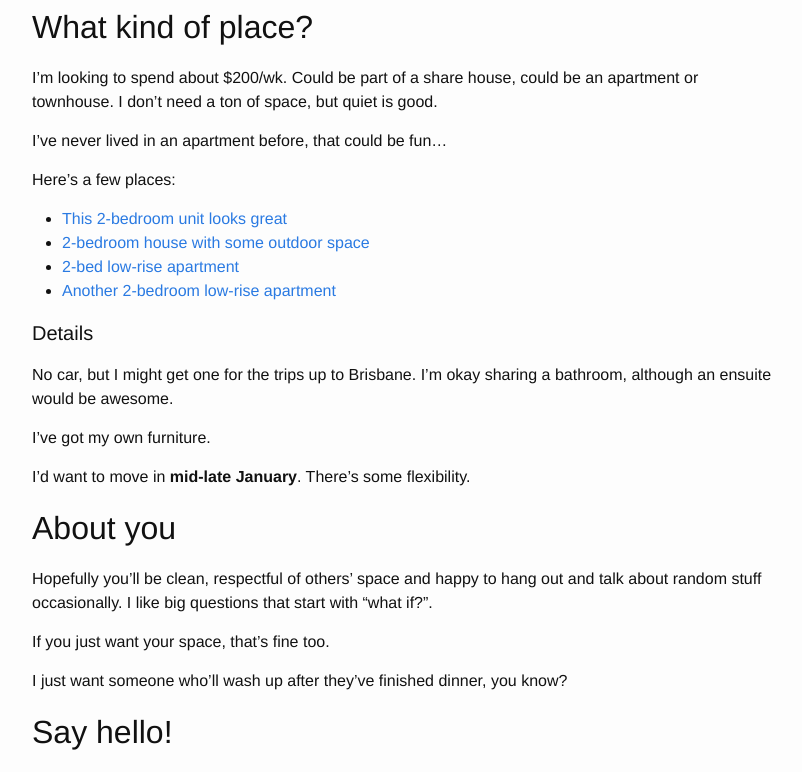
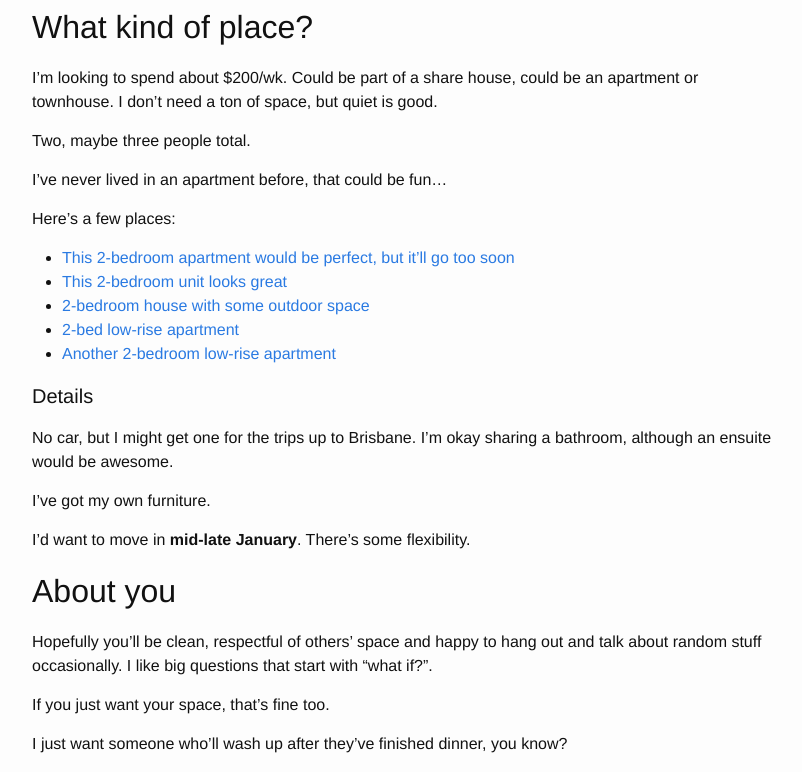
Before and after one commit to d-lord/d-lord.github.io, a Jekyll site: the page built from _posts/2015-10-11-lfg.markdown, in a window 1280 px wide and 900 px high, scrolled down 991 px, cut to the strip 128-900 px from the top of the window. Shown: the whole strip, without its empty margins (238-1040 px from the left). Built offline with Jekyll 4.4.1, drawn with Linux system fonts in a browser that asks for light colours.

Commit message:
Add another apartment

```diff
--- a/_posts/2015-10-11-lfg.markdown
+++ b/_posts/2015-10-11-lfg.markdown
@@ -37,10 +37,13 @@ Somewhere near the north end of Southport - that's where the office is, and I li
 ## What kind of place?
 I'm looking to spend about $200/wk. Could be part of a share house, could be an apartment or townhouse. I don't need a ton of space, but quiet is good.
 
+Two, maybe three people total.
+
 I've never lived in an apartment before, that could be fun...
 
 Here's a few places:
 
+* [This 2-bedroom apartment would be perfect, but it'll go too soon](http://www.realestate.com.au/property-unit-qld-southport-416747053)
 * [This 2-bedroom unit looks great](http://www.realestate.com.au/property-unit-qld-southport-416625345)
 * [2-bedroom house with some outdoor space](http://www.realestate.com.au/property-unit-qld-southport-416835054)
 * [2-bed low-rise apartment](http://www.realestate.com.au/property-apartment-qld-southport-404981000)
```
